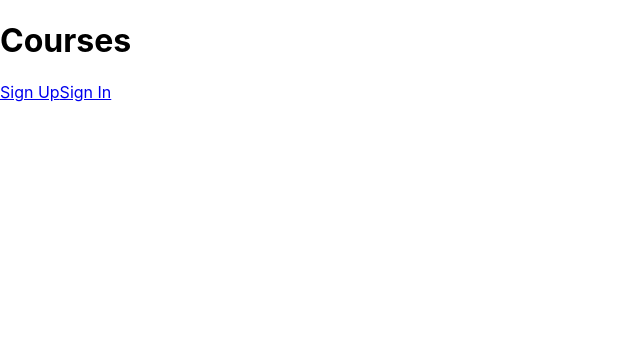
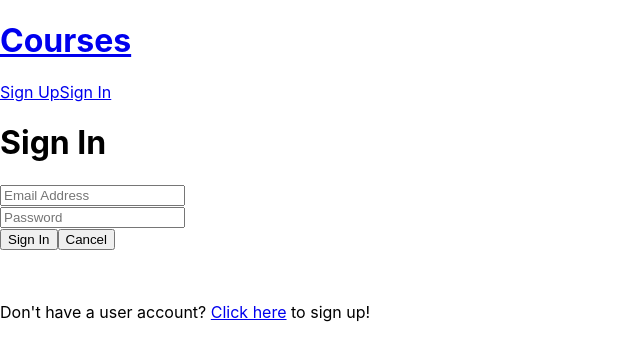
Before and after one commit to jasper-kim/techdegree-p10-FullStackApp, a React (Create React App) app in the folder client/: page /signin in a window 1280 px wide. Shown: the top 360 px of the page, without its empty margins (0-640 px from the left). Built offline with nearby package versions, Linux system fonts and the light colour scheme; the HTML template or start-up script is replaced by a standard one.

Commit message:
Added UserSignIn component

```diff
--- a/client/src/App.js
+++ b/client/src/App.js
@@ -10,6 +10,7 @@ import {
 import Header from './Components/Header';
 import Courses from './Components/Courses';
 import CourseDetail from './Components/CourseDetail';
+import UserSignIn from './Components/UserSignIn';
 
 function App() {
   return (
@@ -20,6 +21,7 @@ function App() {
         <Switch>
           <Route exact path='/' component={Courses} />
           <Route path='/courses/:id' component={CourseDetail} />
+          <Route path='/signin' component={UserSignIn} />
         </Switch>
       </div>
     </Router>
--- a/client/src/Components/Header.js
+++ b/client/src/Components/Header.js
@@ -7,7 +7,7 @@ export default class Header extends React.PureComponent {
     return (
         <div className="header">
             <div className="bounds">
-            <h1 className="header--logo">Courses</h1>
+            <Link to='/'><h1 className="header--logo">Courses</h1></Link>
             <nav>
                 <Link className='signup' to='/signup'>Sign Up</Link>
                 <Link className='signin' to='/signin'>Sign In</Link>
--- /dev/null
+++ b/client/src/Components/UserSignIn.js
@@ -0,0 +1,70 @@
+import React, { Component } from 'react';
+import { Link } from 'react-router-dom';
+
+export default class UserSignIn extends Component {
+    state = {
+        emailAddress: '',
+        password: '',
+        errors: [],
+    }
+
+    handleClick = (event) => {
+        event.preventDefault();
+        this.props.history.push('/');
+    }
+
+    change = (event) => {
+        const {target: { name, value }} = event;
+
+        this.setState(() => {
+          return {
+            [name]: value
+          };
+        });
+      }
+
+    render() {
+        const {
+            emailAddress,
+            password,
+            errors,
+        } = this.state
+
+        return (
+            <div className="bounds">
+                <div className="grid-33 centered signin">
+                <h1>Sign In</h1>
+                <div>
+                    <form>
+                        <div>
+                            <input
+                                id="emailAddress"
+                                name="emailAddress"
+                                type="text" className=""
+                                placeholder="Email Address"
+                                value={emailAddress}
+                                onChange={this.change} />
+                        </div>
+                        <div>
+                            <input
+                                id="password"
+                                name="password"
+                                type="password"
+                                className=""
+                                placeholder="Password"
+                                value={password}
+                                onChange={this.change} />
+                        </div>
+                        <div className="grid-100 pad-bottom">
+                            <button className="button" type="submit">Sign In</button>
+                            <button className="button button-secondary" onClick={this.handleClick}>Cancel</button>
+                        </div>
+                    </form>
+                </div>
+                <p>&nbsp;</p>
+                <p>Don't have a user account? <Link to="/signup">Click here</Link> to sign up!</p>
+                </div>
+            </div>
+        );
+    }
+}
```
